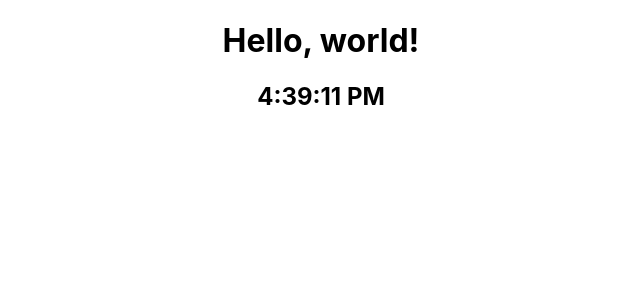
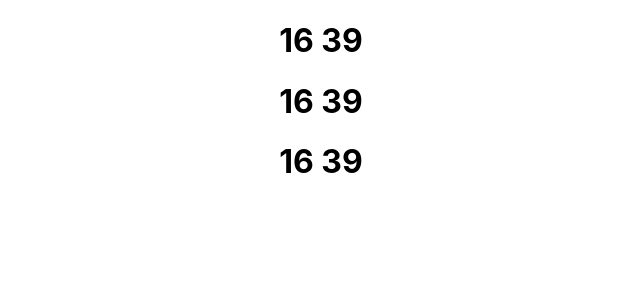
Before and after one commit to musicangora/embark-clone, a React (Create React App) app: page / in a window 1280 px wide. Shown: the top 300 px of the page, without its empty margins (319-959 px from the left). Built offline with nearby package versions, Linux system fonts and the light colour scheme.

Commit message:
デジタル時計機能を追加

```diff
--- a/src/App.js
+++ b/src/App.js
@@ -3,9 +3,13 @@ import './App.css';
 
 import Clock from './components/Clock';
 
+
+
 const App = () => {
   return (
     <div className="App">
+      <Clock />
+      <Clock />
       <Clock />
     </div>
   );
--- a/src/components/Clock.js
+++ b/src/components/Clock.js
@@ -1,4 +1,12 @@
 import React, { useEffect, useState } from "react";
+
+const formatTime = (date) => {
+  const hours = ("0" + date.getHours()).slice(-2);
+  const minutes = ("0" + date.getMinutes()).slice(-2);
+  const seconds = date.getSeconds();
+
+  return  hours + (seconds%2===0 ? ":" : " ")  + minutes;
+}
 
 const Clock = () => {
   const [date, setDate] = useState(new Date());
@@ -16,8 +24,7 @@ const Clock = () => {
 
   return (
     <div>
-      <h1>Hello, world!</h1>
-      <h2>{date.toLocaleTimeString()}</h2>
+      <h1>{formatTime(date)}</h1>
     </div>
   );
 };
```
